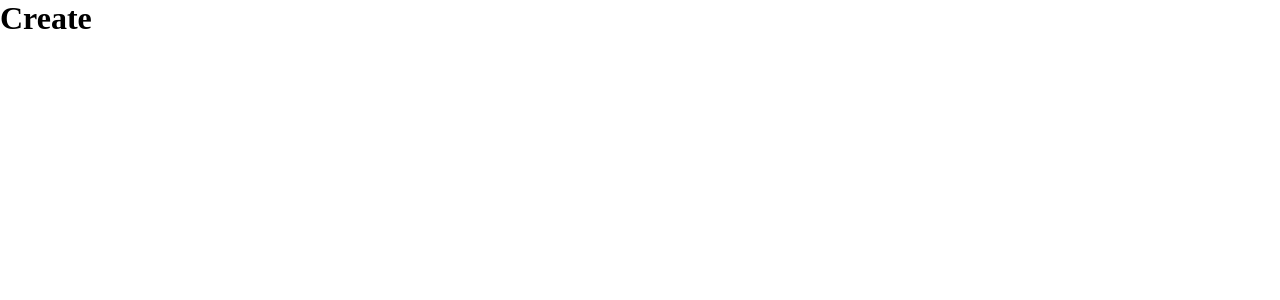
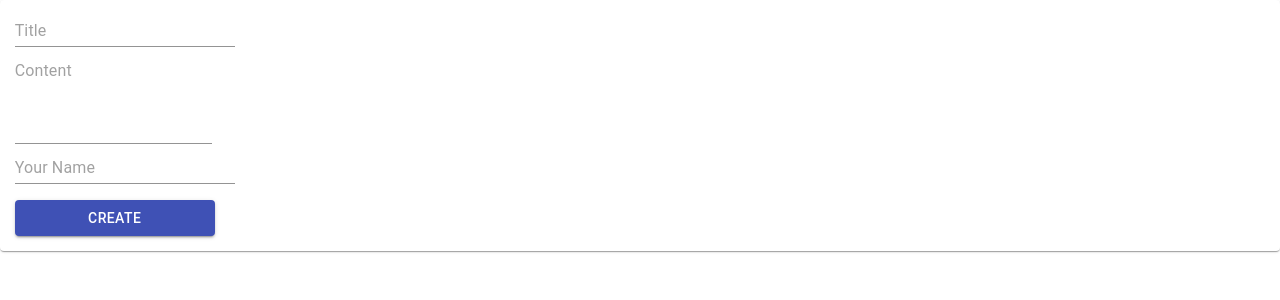
Before and after one commit to KhanDoors/blogger, a React (Create React App) app in the folder client/: page /create in a window 1280 px wide. Before the commit this address led to /. Shown: the top 300 px of the page. Built offline with nearby package versions, Linux system fonts and the light colour scheme.

Commit message:
axios post working

```diff
--- a/client/package.json
+++ b/client/package.json
@@ -9,6 +9,7 @@
     "@testing-library/jest-dom": "^4.2.4",
     "@testing-library/react": "^9.5.0",
     "@testing-library/user-event": "^7.2.1",
+    "axios": "^0.19.2",
     "react": "^16.13.1",
     "react-dom": "^16.13.1",
     "react-router-dom": "^5.1.2",
--- a/client/src/App.js
+++ b/client/src/App.js
@@ -6,12 +6,14 @@ import {
   Redirect,
 } from "react-router-dom";
 import Home from "./pages/Home";
+import Create from "./components/Create";
 
 const App = () => {
   return (
     <Router>
       <Switch>
         <Route exact path="/" component={Home} />
+        <Route exact path="/create" component={Create} />
         <Redirect to="/" />
       </Switch>
     </Router>
--- a/client/src/components/Create.js
+++ b/client/src/components/Create.js
@@ -1,10 +1,99 @@
-import React from "react";
+import React, { useState } from "react";
+import { makeStyles } from "@material-ui/core/styles";
+import TextField from "@material-ui/core/TextField";
+import Grid from "@material-ui/core/Grid";
+import Card from "@material-ui/core/Card";
+import CardActionArea from "@material-ui/core/CardActionArea";
+import Button from "@material-ui/core/Button";
+import axios from "axios";
+
+const useStyles = makeStyles((theme) => ({
+  root: {
+    "& > *": {
+      margin: theme.spacing(1),
+      width: 200,
+    },
+  },
+}));
 
 const Create = () => {
+  const classes = useStyles();
+  const [state, setState] = useState({
+    title: "",
+    content: "",
+    user: "",
+  });
+
+  const { title, content, user } = state;
+
+  const onChange = (e) => {
+    setState({ ...state, [e.target.name]: e.target.value });
+  };
+
+  const onSubmit = async (e) => {
+    e.preventDefault();
+    // console.table({ title, content, user });
+    await axios
+      .post(`${process.env.REACT_APP_URL}/blogpost`, { title, content, user })
+      .then((res) => {
+        console.log(res);
+        setState({ title: "", content: "", user: "" });
+      })
+      .catch((err) => {
+        console.log(err.response);
+        setState({ title: "", content: "", user: "" });
+      });
+  };
+
   return (
-    <div>
-      <h1>Create</h1>
-    </div>
+    <>
+      <Card>
+        <CardActionArea style={{ margin: ".5em" }}>
+          <form
+            className={classes.root}
+            noValidate
+            autoComplete="off"
+            onSubmit={onSubmit}
+          >
+            <div style={{ width: "20em" }}>
+              <TextField
+                itemType="text"
+                placeholder="Title"
+                name="title"
+                required
+                value={title}
+                onChange={onChange}
+              />
+            </div>
+            <div style={{ width: "200em" }}>
+              <TextField
+                itemType="text"
+                multiline
+                rows={4}
+                required
+                fullwidth="true"
+                placeholder="Content"
+                name="content"
+                value={content}
+                onChange={onChange}
+              />
+            </div>
+            <div style={{ width: "20em" }}>
+              <TextField
+                itemType="text"
+                placeholder="Your Name"
+                name="user"
+                value={user}
+                onChange={onChange}
+              />
+            </div>
+            <Button variant="contained" color="primary" type="submit">
+              Create
+            </Button>
+          </form>
+        </CardActionArea>
+      </Card>
+    </>
   );
 };
 
--- a/client/src/pages/Home.js
+++ b/client/src/pages/Home.js
@@ -1,10 +1,9 @@
 import React from "react";
-import Create from "../components/Create";
 
 const Home = () => {
   return (
     <div>
-      <Create />
+      <h1>Home</h1>
     </div>
   );
 };
```
Also changed, not shown: 1 other file (tests, documents, lock files or other folders).
